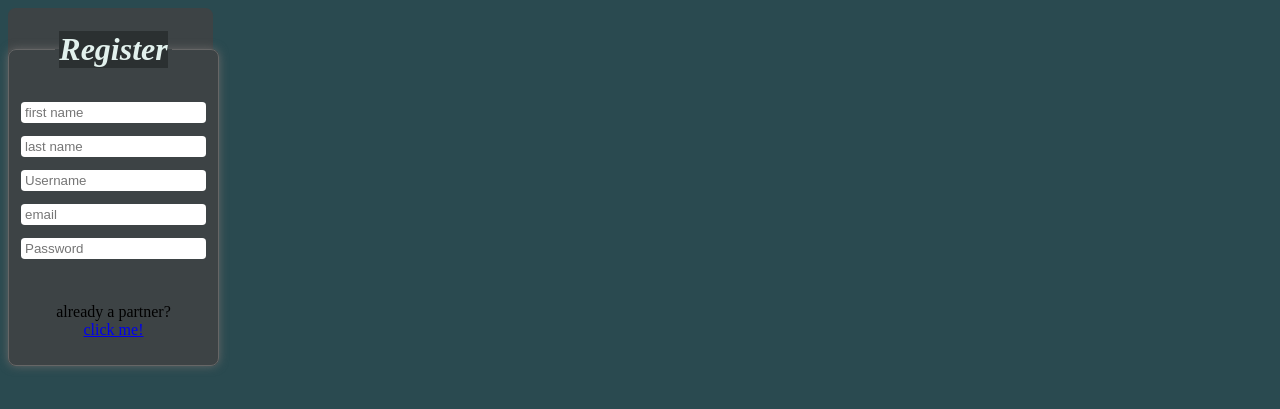
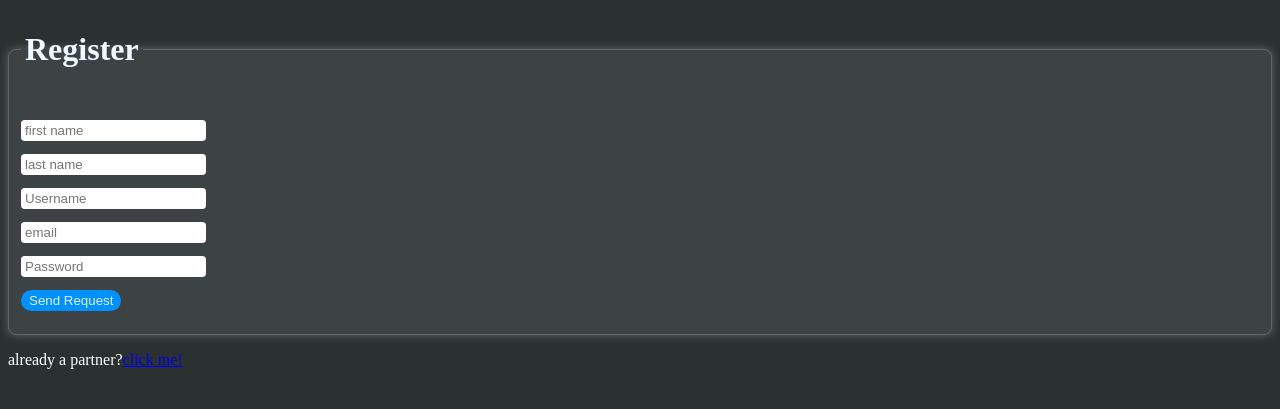
Before and after one commit to Rjuuko/PROGETTO-TERRANOVA, a PHP site: page /registration.php in a window 1280 px wide. Shown: the top 409 px of the page. Run offline with PHP 8.4, Linux system fonts and the light colour scheme.

Commit message:
Update registration.php
inseriti pulsanti submit e fix completo al codice

```diff
--- a/registration.php
+++ b/registration.php
@@ -1,37 +1,33 @@
 <!DOCTYPE html>
 <html>
     <head>
-        <title>Register</title>
+        <title>FIVEHOUSE | Registration</title>
         <link rel="stylesheet" href="https://fonts.googleapis.com/css?family=Open+Sans&display=swap">
-        <link rel="stylesheet" href="style/styles.css">
-        <meta charset="utf-8"/>
-        <title>
-            FIVEHOUSE | Registration
-        </title>
-        <link rel="stylesheet" href="https://fonts.googleapis.com/css?family=Open%20Sans"/>
-        <link rel="stylesheet" type="text/css" href="./style/styles.css"/>
-        <header style=color:white>
-        </header>
+        <style>
+        <?php include './style/styles.css'; ?>
+</style>
     </head>
-    <body style=background-color:#2A4A50>
-        <form method="post" action="/php/login.php" class="form">
+    <body style=background-color:#2b3031>
+        <form style=class:form>
             <fieldset style=class:fieldset>
                 <legend style=class:legend>
-                    <h1 class=text> Register </h1>
+                    <h1 style=class:h1> Register </h1>
                 </legend>
+</br>
                 <input type="text" id="first_name" placeholder="first name" name="name" maxlength="50" required>
         <pre></pre>
-                <input type="text" id="last_name" placeholder="last name" name="surname" maxlength="50" required>
+                <input type="text" id="last_name" placeholder="last name" name="surname" maxlength="50" style=class:input-type required>
         <pre></pre>
                 <input type="text" id="username" placeholder="Username" name="username" maxlength="50" required>
         <pre></pre>
                 <input type="email" id="email" placeholder="email" name="mail" maxlength="50" required>
         <pre></pre>
                 <input type="password" id="password" placeholder="Password" name="password" required>
-        <pre>
-        </pre>
-                <p>already a partner?</br><a href=login.php>click me!</a></p>
+        <pre></pre>
+                <input type="submit" value="Send Request" />
+        <pre></pre>
             </fieldset>
+                <p style=color:#ffffff>already a partner?<a href=login.php>click me!</a></p>
         </form>
     </body>
 </html>
```
